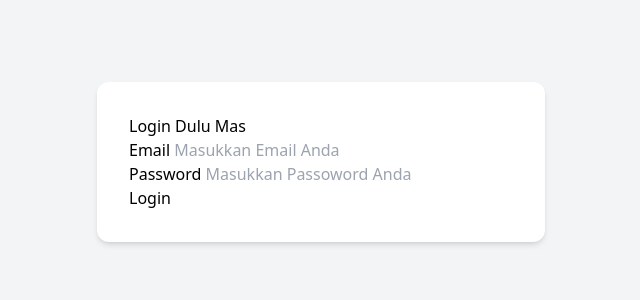
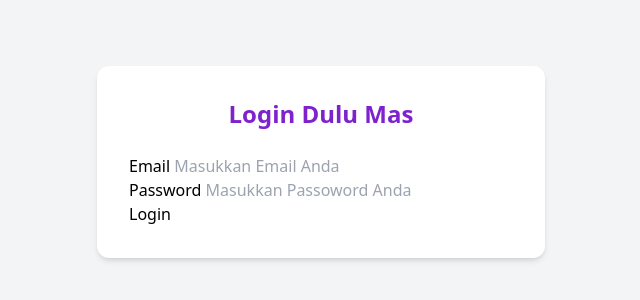
Before and after one commit to DhaniKWP/latihan-tailwindcss, a website: page public/index.html in a window 1280 px wide. Shown: the part 238-538 px from the top of the page, without its empty margins (319-959 px from the left). Drawn offline with Linux system fonts and the light colour scheme.

Commit message:
styling title form login

```diff
--- a/public/index.html
+++ b/public/index.html
@@ -8,7 +8,7 @@
 </head>
 <body class="bg-gray-100 flex items-center justify-center min-h-screen">
   <div class="bg-white p-8 rounded-xl shadow-md w-full max-w-md">
-    <h2>Login Dulu Mas</h2>
+    <h2 class="text-purple-700 text-2xl font-bold text-center mb-6">Login Dulu Mas</h2>
   <form>
     <div>
       <label for="email">Email</label>
```
Also changed, not shown: public/css/style.css.
